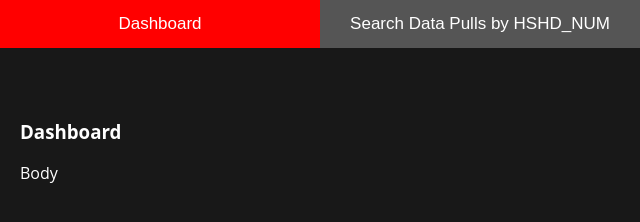
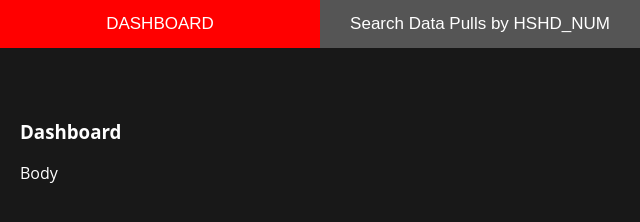
Before and after one commit to PhillipTheSheep/azure_project, a plain HTML site: page templates/index.html in a window 1280 px wide. Shown: the full height of the page, 0-640 px from the left. Drawn offline with Linux system fonts and the light colour scheme.

Commit message:
Update index.html

```diff
--- a/templates/index.html
+++ b/templates/index.html
@@ -44,7 +44,7 @@ body, html {
 </head>
 <body>
 
-<button class="tablink" onclick="openPage('Dashboard', this, 'red')" id="defaultOpen">Dashboard</button>
+<button class="tablink" onclick="openPage('Dashboard', this, 'red')" id="defaultOpen">DASHBOARD</button>
 <button class="tablink" onclick="openPage('DataAnalysis', this, 'orange')">Search Data Pulls by HSHD_NUM</button>
 <button class="tablink" onclick="openPage('Question1', this, 'darkkhaki')">Q1 : ΔCustomer Engagement</button>
 <button class="tablink" onclick="openPage('Question2', this, 'green')">Q2 : Customer Enagement Demographics</button>
```
